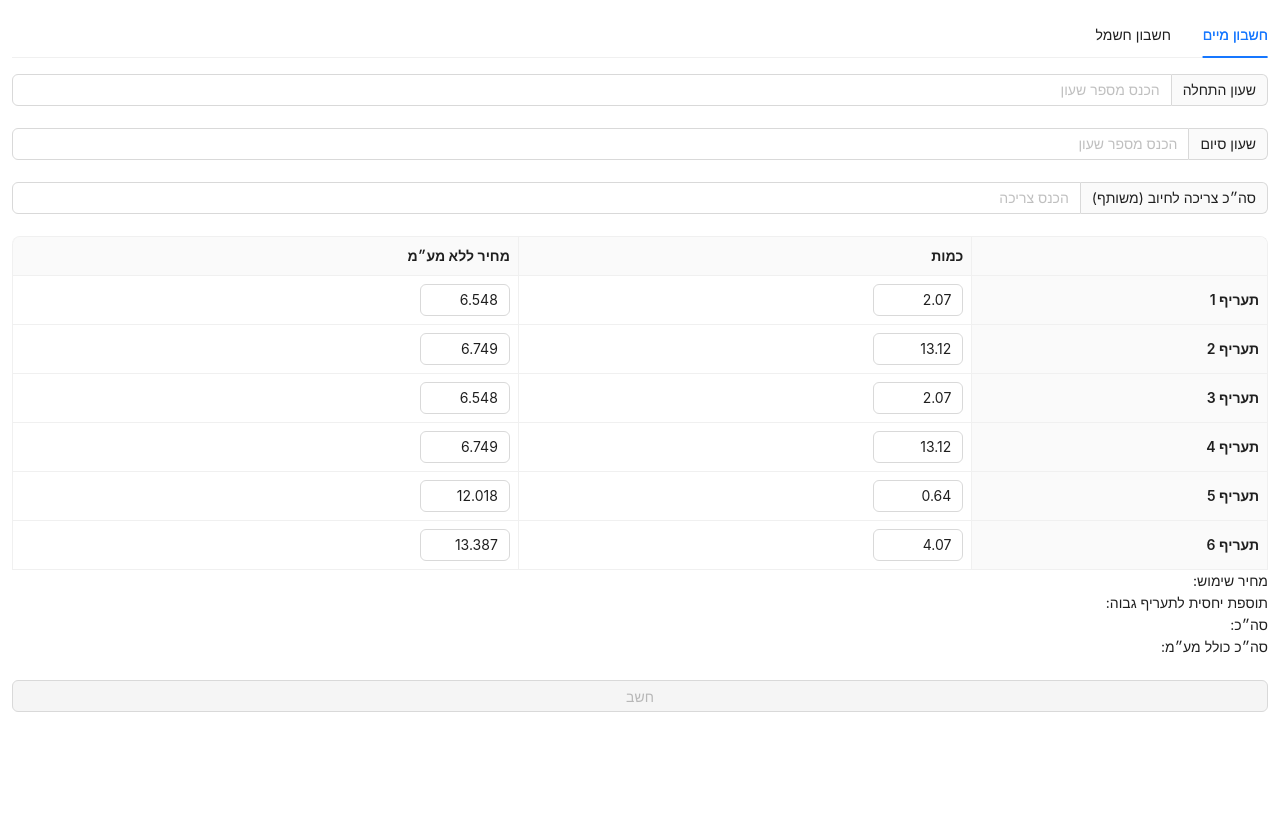
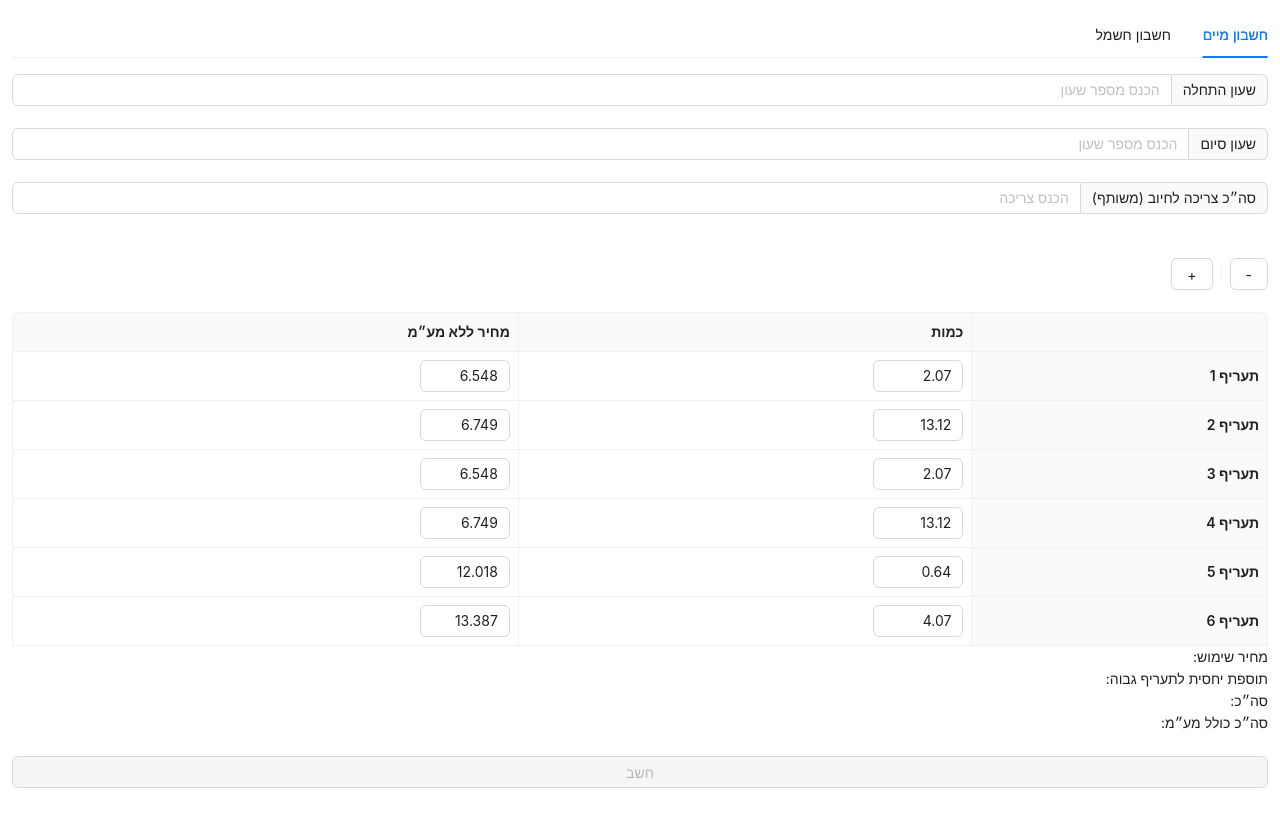
Before and after one commit to niros001/bills, a React (Create React App) app: page / in a window 1280 px wide. Before the commit the page ends 800 px from the top, so only its background shows below. Built offline with nearby package versions, Linux system fonts and the light colour scheme.

Commit message:
Add remove/add buttons

```diff
--- a/src/components/WaterTab.js
+++ b/src/components/WaterTab.js
@@ -1,5 +1,5 @@
 import React, {useCallback, useMemo, useState} from 'react';
-import { Table, InputNumber } from 'antd';
+import { Table, InputNumber, Divider } from 'antd';
 import {Container, Row, StyledInput, StyledButton, Result} from './shared';
 
 const defaultPrices = [
@@ -109,6 +109,15 @@ const WaterTab = () => {
     setTotalIncludeTax((tempUsed + tempAdditional) * 1.17);
     }, [end, start, amount, prices]);
 
+
+  const onRemove = useCallback(() => {
+    setPrices((prevState) => prevState.slice(0, prevState.length - 1));
+  }, []);
+
+  const onAdd = useCallback(() => {
+    setPrices((prevState) => [...prevState, {count: 0, price: 0}]);
+  }, []);
+
   return (
     <Container>
       <StyledInput
@@ -126,6 +135,11 @@ const WaterTab = () => {
         placeholder="הכנס צריכה"
         onChange={setAmount}
       />
+      <Row>
+        <StyledButton onClick={onRemove}>-</StyledButton>
+        <Divider type="vertical" />
+        <StyledButton onClick={onAdd}>+</StyledButton>
+      </Row>
       <Table size="small" columns={columns} dataSource={data} bordered pagination={false} />
       <Row>
         <span>מחיר שימוש: </span>
```
